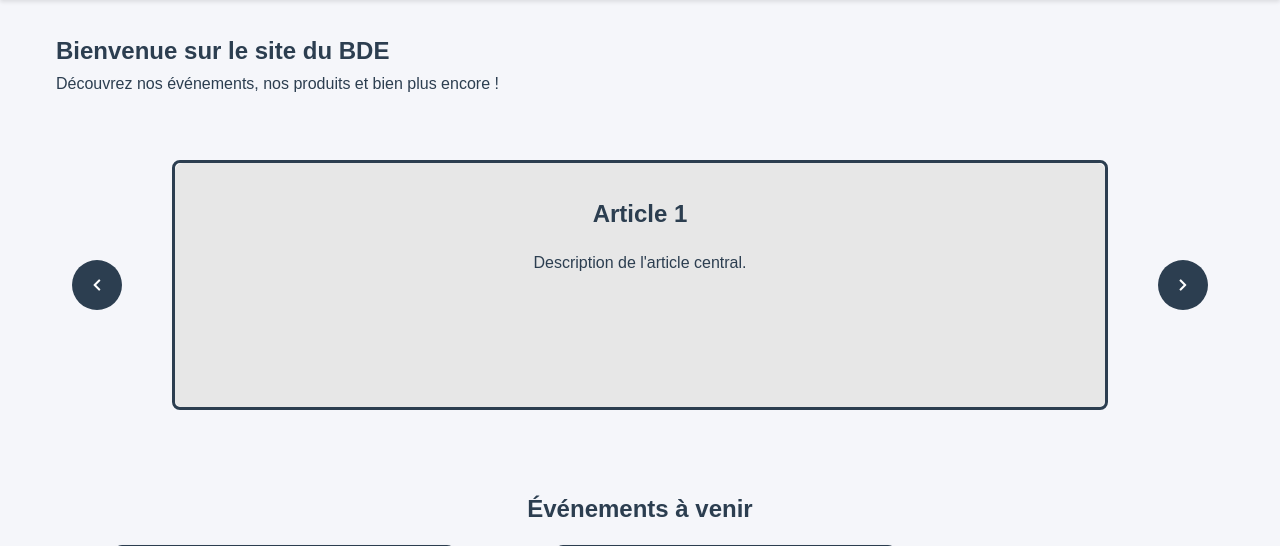
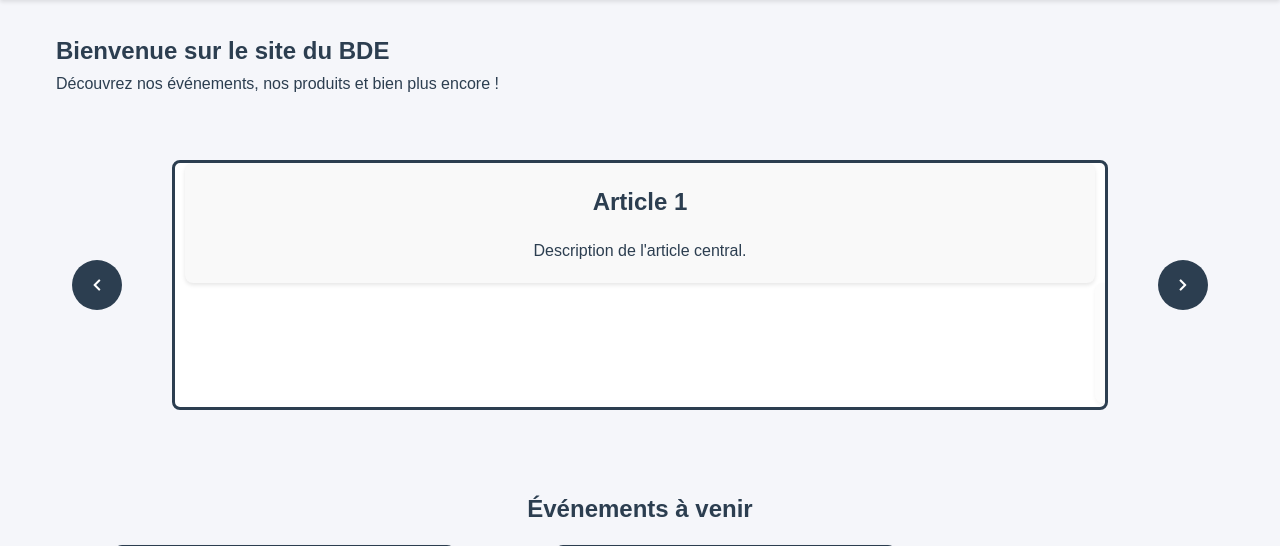
Before and after one commit to NicolasCHANTEUX/SAE_4.01_site_BDE, a PHP site: template app/views/index.php in a window 1280 px wide. Shown: the part 134-680 px from the top of the page. Run offline with PHP 8.4, Linux system fonts and the light colour scheme; the template is opened without the code that fills it, so the values that code supplies are empty.

Commit message:
commit tmp

```diff
--- a/assets/css/accueil.css
+++ b/assets/css/accueil.css
@@ -22,20 +22,16 @@
 }
 
 .carousel-item {
-	position: absolute;
-	width: 100%;
-	height: 100%;
-	background: rgb(231, 231, 231);
-	padding: 2rem;
-	border-radius: var(--border-radius);
-	box-shadow: var(--box-shadow);
-	opacity: 0;
-	display: flex;
-	flex-direction: column;
-	align-items: center;
-	transition: transform 0.5s ease, opacity 0.5s ease;
-	transform: translateX(100%);
-
+    flex: 0 0 30%; /* Chaque article occupe 30% de la largeur */
+    margin: 0 10px; /* Espacement entre les articles */
+    padding: 20px;
+    background-color: #f9f9f9;
+    border-radius: var(--border-radius);
+    text-align: center;
+    box-shadow: var(--box-shadow);
+    opacity: 0.5; /* Articles non centraux moins visibles */
+    transform: scale(0.8); /* Réduire la taille des articles non centraux */
+    transition: all 0.5s ease; /* Transition fluide pour les changements */
 }
 
 .carousel-item.active {
```
